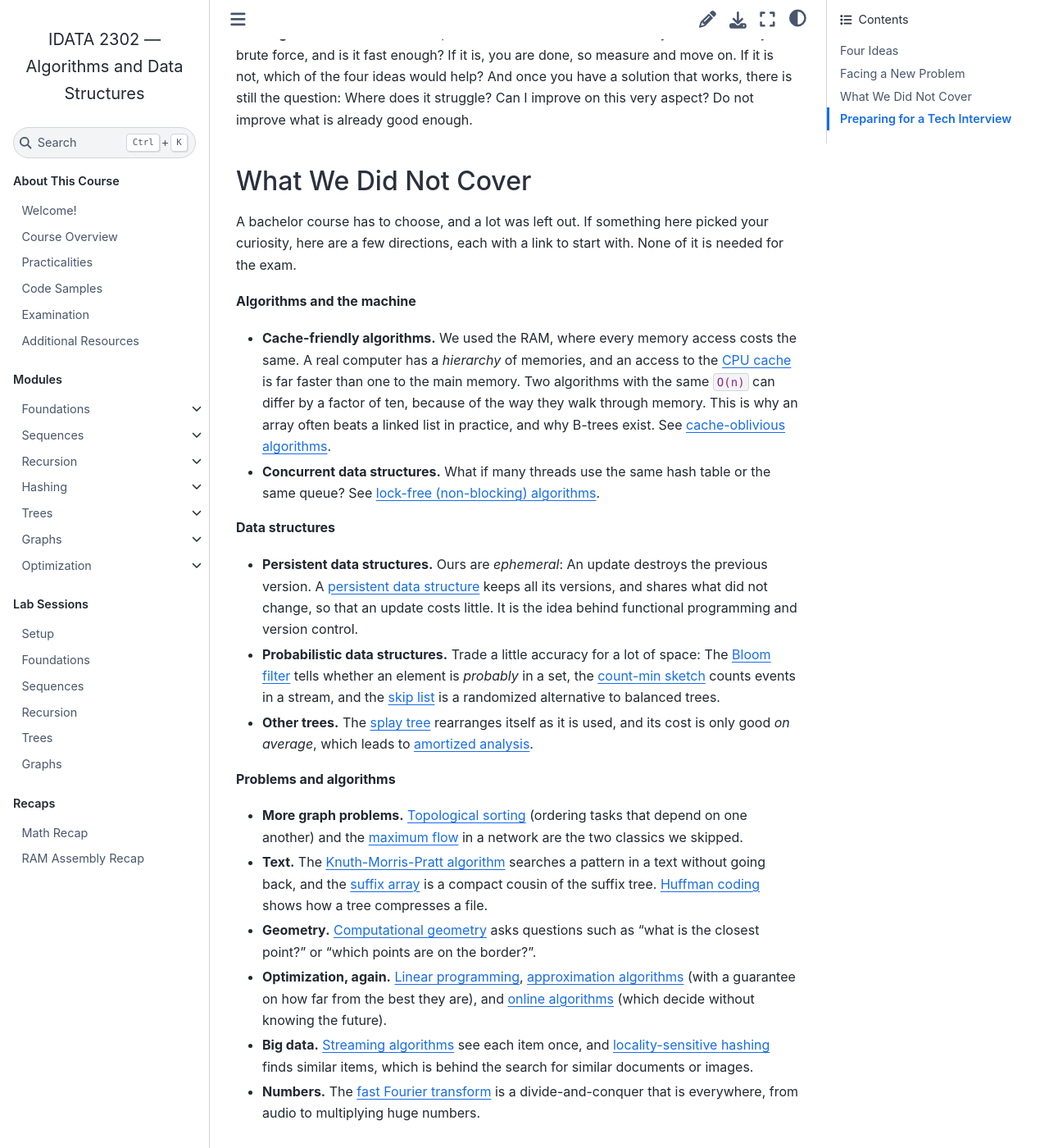
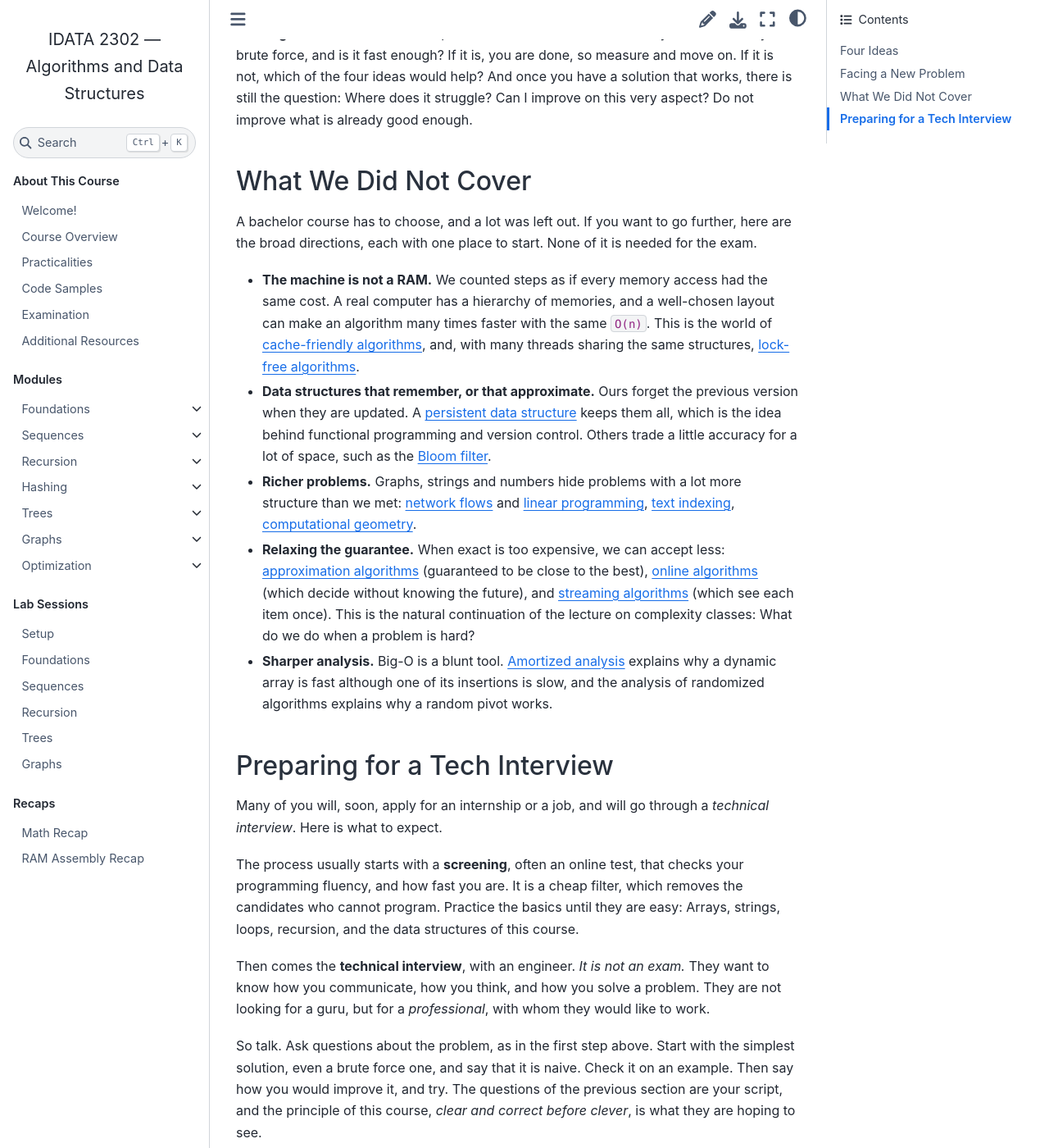
Before and after one commit to fchauvel/ntnu-idata2302-website, a Sphinx documentation site: the page built from source/design/index.rst, in a window 1280 px wide and 1400 px high, scrolled down 2489 px. Shown: the whole window at 82% size. Built offline with Sphinx 7.4.7 and the Sphinx Book theme 1.1.4, drawn with Linux system fonts in a browser that asks for light colours.

Commit message:
content: reduce the pointers to five broad directions
Co-Authored-By: Claude Sonnet 5.5 <noreply@anthropic.com>

```diff
--- a/source/design/index.rst
+++ b/source/design/index.rst
@@ -95,70 +95,40 @@ improve on this very aspect? Do not improve what is already good enough.
 What We Did Not Cover
 =====================
 
-A bachelor course has to choose, and a lot was left out. If something here picked
-your curiosity, here are a few directions, each with a link to start with. None of
-it is needed for the exam.
+A bachelor course has to choose, and a lot was left out. If you want to go further,
+here are the broad directions, each with one place to start. None of it is needed
+for the exam.
 
-**Algorithms and the machine**
-
-- **Cache-friendly algorithms.** We used the RAM, where every memory access costs
-  the same. A real computer has a *hierarchy* of memories, and an access to the
-  `CPU cache <https://en.wikipedia.org/wiki/CPU_cache>`_ is far faster than one to the
-  main memory. Two algorithms with the same ``O(n)`` can differ by a factor of ten,
-  because of the way they walk through memory. This is why an array often beats a
-  linked list in practice, and why B-trees exist. See `cache-oblivious algorithms
-  <https://en.wikipedia.org/wiki/Cache-oblivious_algorithm>`_.
-- **Concurrent data structures.** What if many threads use the same hash table or the
-  same queue? See `lock-free (non-blocking) algorithms
-  <https://en.wikipedia.org/wiki/Non-blocking_algorithm>`_.
-
-**Data structures**
-
-- **Persistent data structures.** Ours are *ephemeral*: An update destroys the
-  previous version. A `persistent data structure
-  <https://en.wikipedia.org/wiki/Persistent_data_structure>`_ keeps all its versions,
-  and shares what did not change, so that an update costs little. It is the idea
-  behind functional programming and version control.
-- **Probabilistic data structures.** Trade a little accuracy for a lot of space: The
-  `Bloom filter <https://en.wikipedia.org/wiki/Bloom_filter>`_ tells whether an
-  element is *probably* in a set, the `count-min sketch
-  <https://en.wikipedia.org/wiki/Count%E2%80%93min_sketch>`_ counts events in a
-  stream, and the `skip list <https://en.wikipedia.org/wiki/Skip_list>`_ is a
-  randomized alternative to balanced trees.
-- **Other trees.** The `splay tree <https://en.wikipedia.org/wiki/Splay_tree>`_
-  rearranges itself as it is used, and its cost is only good *on average*, which
-  leads to `amortized analysis <https://en.wikipedia.org/wiki/Amortized_analysis>`_.
-
-**Problems and algorithms**
-
-- **More graph problems.** `Topological sorting
-  <https://en.wikipedia.org/wiki/Topological_sorting>`_ (ordering tasks that depend
-  on one another) and the `maximum flow
-  <https://en.wikipedia.org/wiki/Maximum_flow_problem>`_ in a network are the two
-  classics we skipped.
-- **Text.** The `Knuth-Morris-Pratt algorithm
-  <https://en.wikipedia.org/wiki/Knuth%E2%80%93Morris%E2%80%93Pratt_algorithm>`_
-  searches a pattern in a text without going back, and the `suffix array
-  <https://en.wikipedia.org/wiki/Suffix_array>`_ is a compact cousin of the suffix
-  tree. `Huffman coding <https://en.wikipedia.org/wiki/Huffman_coding>`_ shows how
-  a tree compresses a file.
-- **Geometry.** `Computational geometry
-  <https://en.wikipedia.org/wiki/Computational_geometry>`_ asks questions such as
-  "what is the closest point?" or "which points are on the border?".
-- **Optimization, again.** `Linear programming
-  <https://en.wikipedia.org/wiki/Linear_programming>`_, `approximation algorithms
-  <https://en.wikipedia.org/wiki/Approximation_algorithm>`_ (with a guarantee on how
-  far from the best they are), and `online algorithms
-  <https://en.wikipedia.org/wiki/Online_algorithm>`_ (which decide without knowing
-  the future).
-- **Big data.** `Streaming algorithms
-  <https://en.wikipedia.org/wiki/Streaming_algorithm>`_ see each item once, and
-  `locality-sensitive hashing
-  <https://en.wikipedia.org/wiki/Locality-sensitive_hashing>`_ finds similar items,
-  which is behind the search for similar documents or images.
-- **Numbers.** The `fast Fourier transform
-  <https://en.wikipedia.org/wiki/Fast_Fourier_transform>`_ is a divide-and-conquer
-  that is everywhere, from audio to multiplying huge numbers.
+- **The machine is not a RAM.** We counted steps as if every memory access had the
+  same cost. A real computer has a hierarchy of memories, and a well-chosen layout
+  can make an algorithm many times faster with the same ``O(n)``. This is the world of
+  `cache-friendly algorithms <https://en.wikipedia.org/wiki/Cache-oblivious_algorithm>`_,
+  and, with many threads sharing the same structures,
+  `lock-free algorithms <https://en.wikipedia.org/wiki/Non-blocking_algorithm>`_.
+- **Data structures that remember, or that approximate.** Ours forget the previous
+  version when they are updated. A `persistent data structure
+  <https://en.wikipedia.org/wiki/Persistent_data_structure>`_ keeps them all, which
+  is the idea behind functional programming and version control. Others trade
+  a little accuracy for a lot of space, such as the
+  `Bloom filter <https://en.wikipedia.org/wiki/Bloom_filter>`_.
+- **Richer problems.** Graphs, strings and numbers hide problems with a lot more
+  structure than we met: `network flows
+  <https://en.wikipedia.org/wiki/Maximum_flow_problem>`_ and `linear programming
+  <https://en.wikipedia.org/wiki/Linear_programming>`_, `text indexing
+  <https://en.wikipedia.org/wiki/Suffix_array>`_, `computational geometry
+  <https://en.wikipedia.org/wiki/Computational_geometry>`_.
+- **Relaxing the guarantee.** When exact is too expensive, we can accept less:
+  `approximation algorithms <https://en.wikipedia.org/wiki/Approximation_algorithm>`_
+  (guaranteed to be close to the best), `online algorithms
+  <https://en.wikipedia.org/wiki/Online_algorithm>`_ (which decide without knowing the
+  future), and `streaming algorithms
+  <https://en.wikipedia.org/wiki/Streaming_algorithm>`_ (which see each item once).
+  This is the natural continuation of the lecture on complexity classes: What do we
+  do when a problem is hard?
+- **Sharper analysis.** Big-O is a blunt tool. `Amortized analysis
+  <https://en.wikipedia.org/wiki/Amortized_analysis>`_ explains why a dynamic array is
+  fast although one of its insertions is slow, and the analysis of randomized
+  algorithms explains why a random pivot works.
 
 
 Preparing for a Tech Interview
```
